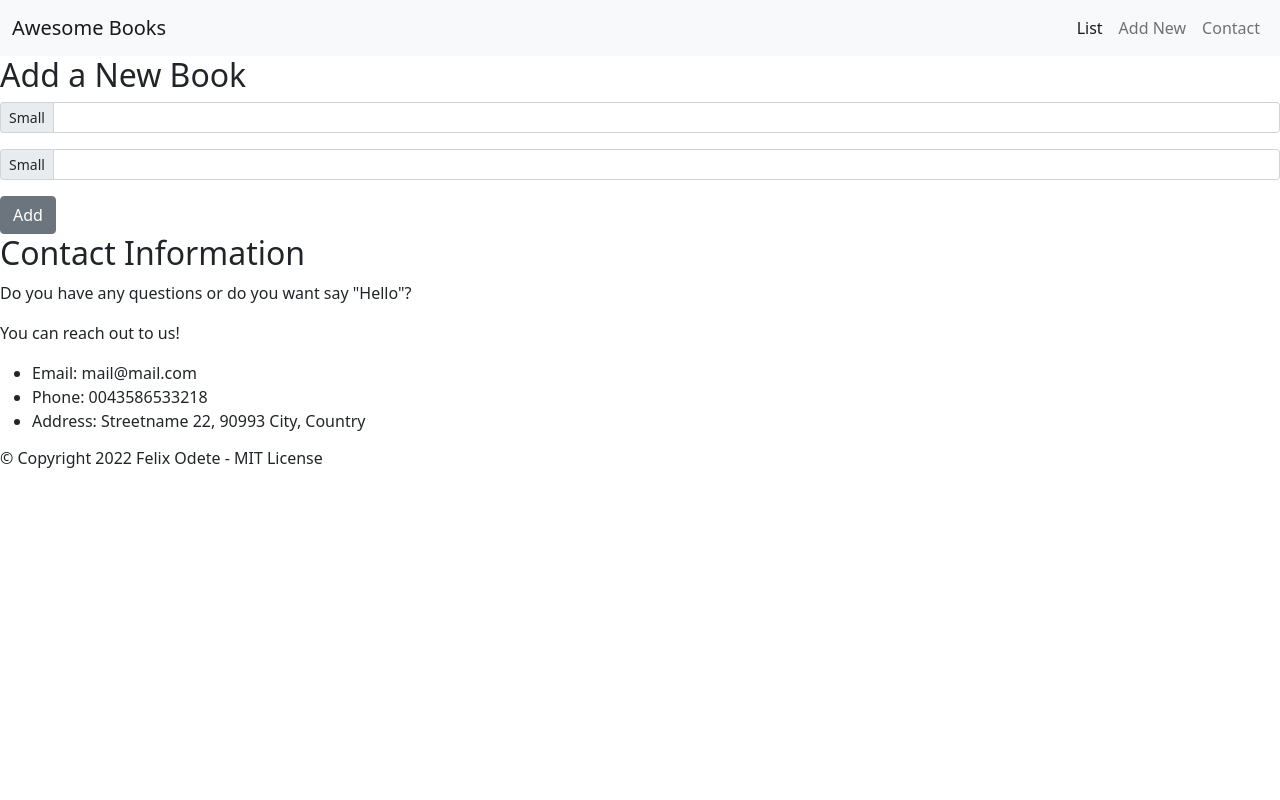
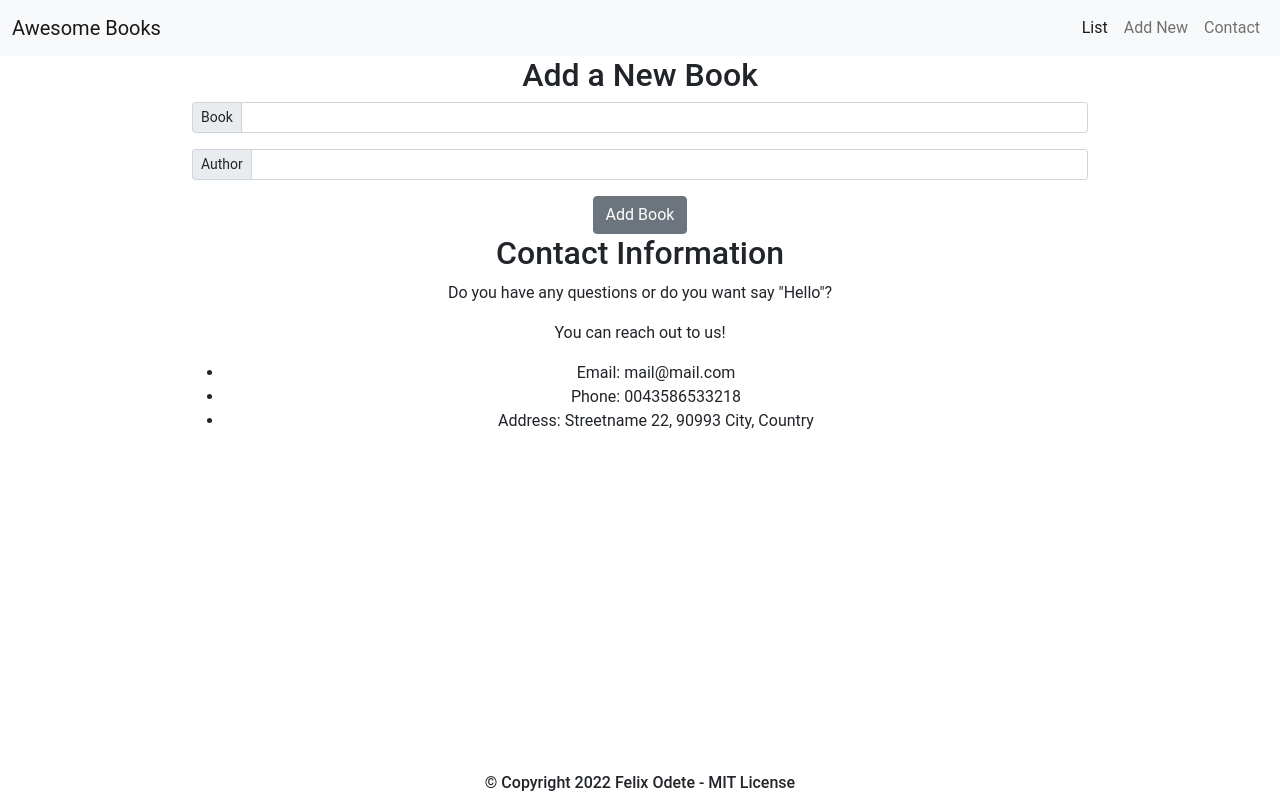
Before and after one commit to felixodette/AwesomeBooksES6, a website: page index.html in a window 1280 px wide. Drawn offline with nearby package versions, Linux system fonts and the light colour scheme.

Commit message:
Page Styling

```diff
--- a/index.css
+++ b/index.css
@@ -0,0 +1,40 @@
+* {
+  font-family: Roboto, sans-serif;
+  box-sizing: border-box;
+  font-weight: 400;
+  margin: 0;
+  padding: 0;
+}
+
+main {
+  display: flex;
+  flex-direction: column;
+  align-items: center;
+  overflow-y: scroll;
+}
+
+html {
+  scroll-behavior: smooth;
+}
+
+.add-book,
+.contact-info{
+  /*display: none;*/
+  width: 70%;
+  text-align: center;
+}
+
+.contact-info {
+  /*display: none;*/
+}
+
+footer {
+  width: 100%;
+  position: fixed;
+  bottom: 0;
+  text-align: center;
+}
+
+form {
+  width: 100%;
+}
--- a/index.html
+++ b/index.html
@@ -34,22 +34,22 @@
   </nav>
 </header>
 <main>
-  <section class="book-list"></section>
-  <section class="add-book">
+  <section class="book-list" id="section-book-list"></section>
+  <section class="add-book" id="section-add-book">
     <h2>Add a New Book</h2>
     <form action="">
       <div class="input-group input-group-sm mb-3">
-        <span class="input-group-text" id="inputGroup-sizing-sm">Small</span>
+        <span class="input-group-text" id="inputGroup-sizing-sm">Book</span>
         <input type="text" class="form-control" aria-label="Sizing example input" aria-describedby="inputGroup-sizing-sm">
       </div>
       <div class="input-group input-group-sm mb-3">
-        <span class="input-group-text" id="inputGroup-sizing-sm">Small</span>
+        <span class="input-group-text" id="inputGroup-sizing-s">Author</span>
         <input type="text" class="form-control" aria-label="Sizing example input" aria-describedby="inputGroup-sizing-sm">
       </div>
-      <button type="button" class="btn btn-secondary">Add</button>
+      <button type="button" class="btn btn-secondary">Add Book</button>
     </form>
   </section>
-  <section class="contact-info">
+  <section class="contact-info" id="section-contact-info">
     <h2>Contact Information</h2>
     <p>Do you have any questions or do you want say "Hello"?</p>
     <p>You can reach out to us!</p>
@@ -63,5 +63,6 @@
 <footer>
   <h6>© Copyright 2022 Felix Odete - MIT License</h6>
 </footer>
+<script src="https://cdn.jsdelivr.net/npm/bootstrap@5.1.3/dist/js/bootstrap.bundle.min.js" integrity="sha384-ka7Sk0Gln4gmtz2MlQnikT1wXgYsOg+OMhuP+IlRH9sENBO0LRn5q+8nbTov4+1p" crossorigin="anonymous"></script>
 </body>
 </html>
```
